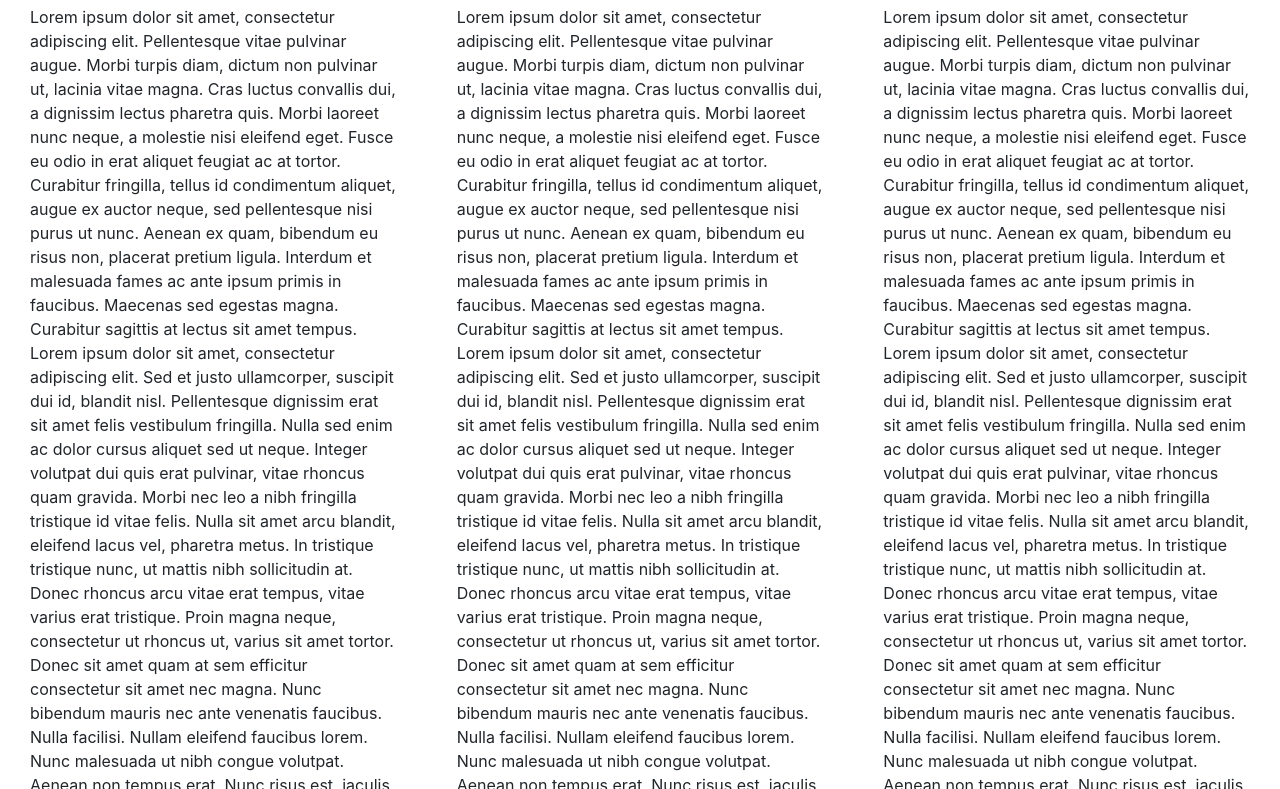
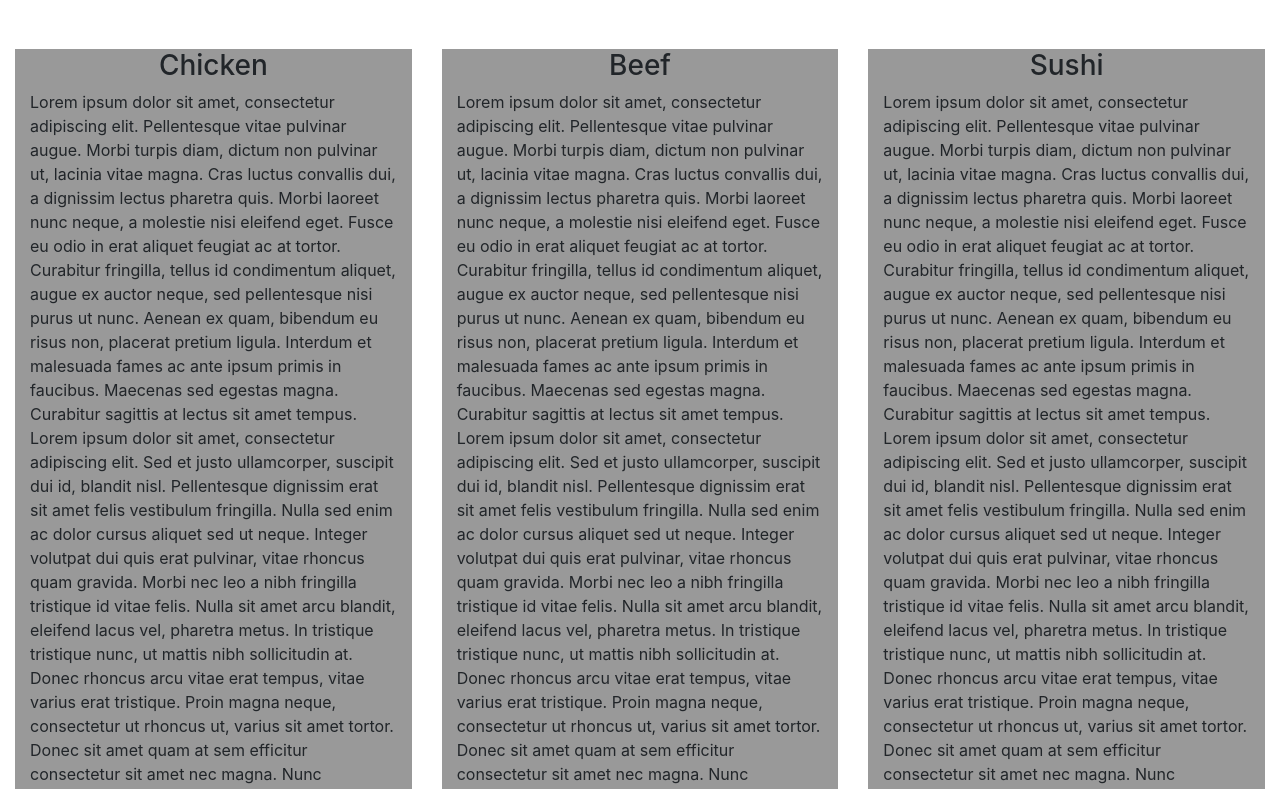
Before and after one commit to PasOnline/solutions, a website: page module3-solution/index.html in a window 1280 px wide. Shown: the part 149-938 px from the top of the page. Drawn offline with nearby package versions, Linux system fonts and the light colour scheme.

Commit message:
module-3-solution 1.6

```diff
--- a/module3-solution/index.html
+++ b/module3-solution/index.html
@@ -4,7 +4,7 @@
     <meta charset="UTF-8">
     <meta name="viewport" content="width=device-width, initial-scale=1.0">
     <link rel="stylesheet" href="https://stackpath.bootstrapcdn.com/bootstrap/4.5.2/css/bootstrap.min.css" integrity="sha384-JcKb8q3iqJ61gNV9KGb8thSsNjpSL0n8PARn9HuZOnIxN0hoP+VmmDGMN5t9UJ0Z" crossorigin="anonymous">
-    <link rel="stylesheet" type=“text/css”  href="/solutions/module3-solution/css/style.css">
+    <link rel="stylesheet" type="text/css"  href="css/style.css">
     <title>Assignment 02</title>
 </head>
 <body>
```
